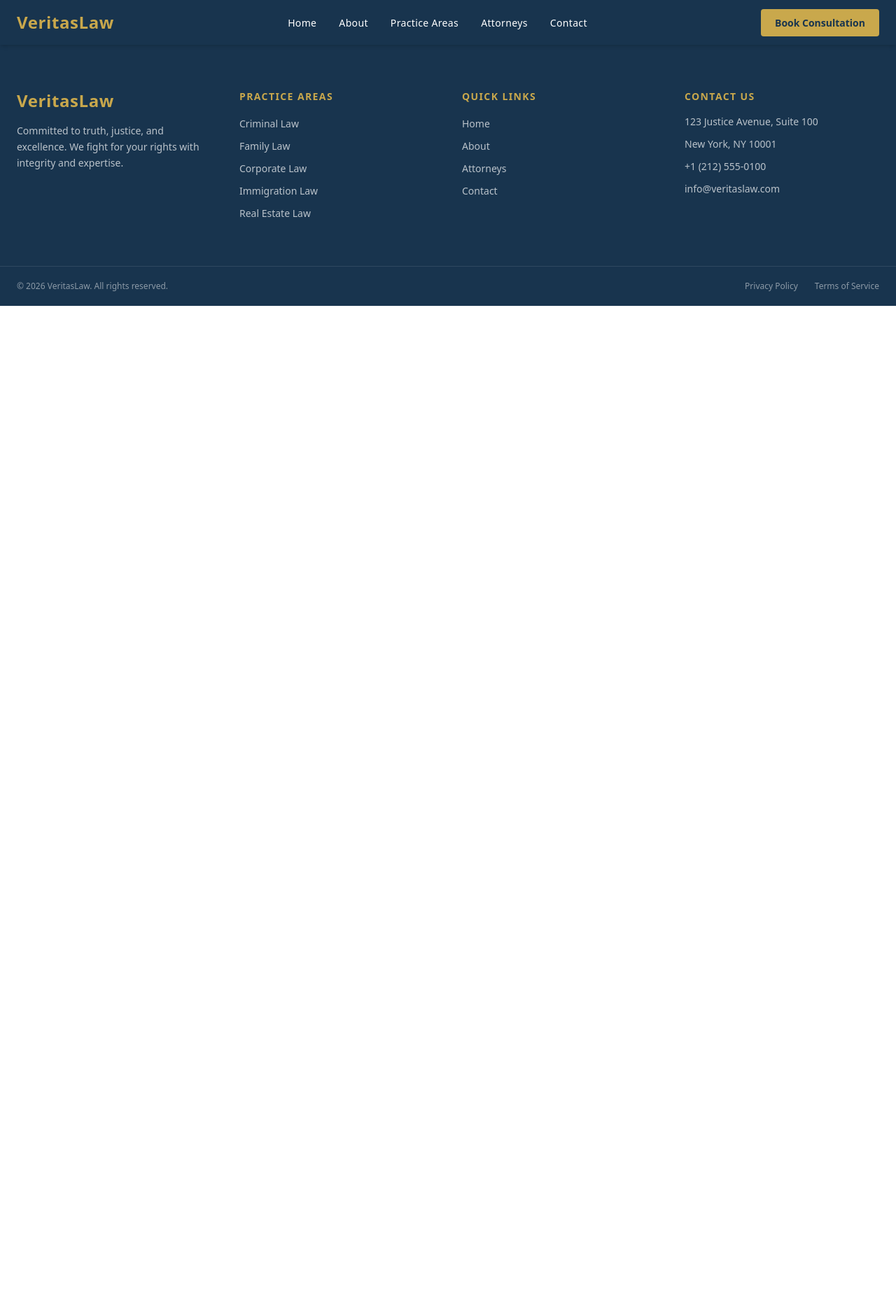
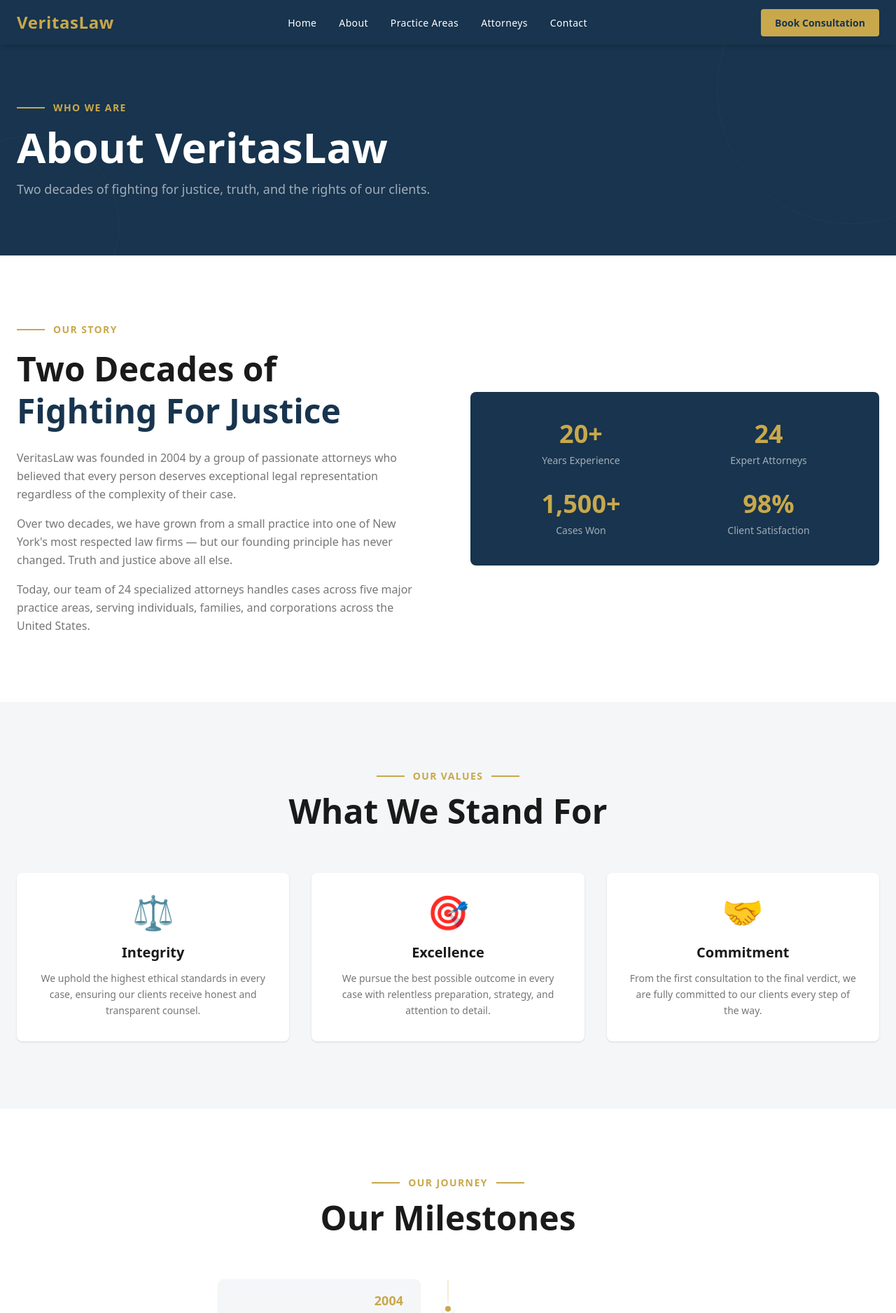
Before and after one commit to mihahaj-ul/veritas-law, a Next.js app: page /about in a window 1280 px wide. Shown: the top 1876 px of the page at 70% size. Before the commit the page ends 800 px from the top, so only its background shows below. Built offline with nearby package versions, Linux system fonts and the light colour scheme.

Commit message:
add About page with story, values and timeline sections

```diff
--- a/src/app/(pages)/about/page.tsx
+++ b/src/app/(pages)/about/page.tsx
@@ -1,3 +1,15 @@
-export default function page() {
-  return <div></div>
+import PageBanner from "@/components/ui/PageBanner";
+import AboutContent from "@/sections/about/AboutContent";
+
+export default function AboutPage() {
+  return (
+    <main>
+      <PageBanner
+        eyebrow="Who We Are"
+        title="About VeritasLaw"
+        subtitle="Two decades of fighting for justice, truth, and the rights of our clients."
+      />
+      <AboutContent />
+    </main>
+  );
 }
--- /dev/null
+++ b/src/components/ui/PageBanner.tsx
@@ -0,0 +1,36 @@
+type PageBannerProps = {
+  eyebrow: string;
+  title: string;
+  subtitle?: string;
+};
+
+export default function PageBanner({
+  eyebrow,
+  title,
+  subtitle,
+}: PageBannerProps) {
+  return (
+    <section className="bg-navy py-20 relative overflow-hidden">
+      <div className="absolute inset-0 opacity-5">
+        <div className="absolute top-0 right-0 w-96 h-96 border border-gold rounded-full translate-x-1/3 -translate-y-1/3" />
+        <div className="absolute bottom-0 left-0 w-64 h-64 border border-gold rounded-full -translate-x-1/3 translate-y-1/3" />
+      </div>
+      <div className="max-w-7xl mx-auto px-6 relative z-10">
+        <div className="flex items-center gap-3 mb-4">
+          <div className="w-10 h-0.5 bg-gold" />
+          <span className="text-gold text-sm font-semibold uppercase tracking-widest">
+            {eyebrow}
+          </span>
+        </div>
+        <h1 className="text-white text-4xl md:text-6xl font-bold mb-4">
+          {title}
+        </h1>
+        {subtitle && (
+          <p className="text-white/60 text-lg max-w-2xl leading-relaxed">
+            {subtitle}
+          </p>
+        )}
+      </div>
+    </section>
+  );
+}
--- a/src/sections/about/AboutContent.tsx
+++ b/src/sections/about/AboutContent.tsx
@@ -1,3 +1,170 @@
-export default function page() {
-  return <div></div>
+const values = [
+  {
+    icon: "⚖️",
+    title: "Integrity",
+    description:
+      "We uphold the highest ethical standards in every case, ensuring our clients receive honest and transparent counsel.",
+  },
+  {
+    icon: "🎯",
+    title: "Excellence",
+    description:
+      "We pursue the best possible outcome in every case with relentless preparation, strategy, and attention to detail.",
+  },
+  {
+    icon: "🤝",
+    title: "Commitment",
+    description:
+      "From the first consultation to the final verdict, we are fully committed to our clients every step of the way.",
+  },
+];
+
+const milestones = [
+  { year: "2004", event: "VeritasLaw founded in New York City" },
+  { year: "2008", event: "Expanded to corporate and immigration law" },
+  { year: "2013", event: "Recognized by American Bar Association" },
+  { year: "2017", event: "Opened second office in Los Angeles" },
+  { year: "2021", event: "Ranked Top 10 Law Firm in New York" },
+  { year: "2024", event: "Surpassed 1,500 cases won" },
+];
+
+export default function AboutContent() {
+  return (
+    <div className="bg-white">
+      {/* Story Section */}
+      <section className="py-24">
+        <div className="max-w-7xl mx-auto px-6">
+          <div className="grid grid-cols-1 lg:grid-cols-2 gap-16 items-center">
+            {/* Left Text */}
+            <div>
+              <div className="flex items-center gap-3 mb-4">
+                <div className="w-10 h-0.5 bg-gold" />
+                <span className="text-gold text-sm font-semibold uppercase tracking-widest">
+                  Our Story
+                </span>
+              </div>
+              <h2 className="text-dark text-4xl md:text-5xl font-bold mb-6 leading-tight">
+                Two Decades of <br />
+                <span className="text-navy">Fighting For Justice</span>
+              </h2>
+              <p className="text-dark/60 leading-relaxed mb-4">
+                VeritasLaw was founded in 2004 by a group of passionate
+                attorneys who believed that every person deserves exceptional
+                legal representation regardless of the complexity of their case.
+              </p>
+              <p className="text-dark/60 leading-relaxed mb-4">
+                Over two decades, we have grown from a small practice into one
+                of New York's most respected law firms — but our founding
+                principle has never changed. Truth and justice above all else.
+              </p>
+              <p className="text-dark/60 leading-relaxed">
+                Today, our team of 24 specialized attorneys handles cases across
+                five major practice areas, serving individuals, families, and
+                corporations across the United States.
+              </p>
+            </div>
+
+            {/* Right — Stats Card */}
+            <div className="bg-navy rounded-lg p-10 grid grid-cols-2 gap-8">
+              {[
+                { number: "20+", label: "Years Experience" },
+                { number: "24", label: "Expert Attorneys" },
+                { number: "1,500+", label: "Cases Won" },
+                { number: "98%", label: "Client Satisfaction" },
+              ].map((stat) => (
+                <div key={stat.label} className="text-center">
+                  <p className="text-gold text-4xl font-bold">{stat.number}</p>
+                  <p className="text-white/60 text-sm mt-2">{stat.label}</p>
+                </div>
+              ))}
+            </div>
+          </div>
+        </div>
+      </section>
+
+      {/* Values Section */}
+      <section className="bg-offwhite py-24">
+        <div className="max-w-7xl mx-auto px-6">
+          <div className="text-center mb-16">
+            <div className="flex items-center justify-center gap-3 mb-4">
+              <div className="w-10 h-0.5 bg-gold" />
+              <span className="text-gold text-sm font-semibold uppercase tracking-widest">
+                Our Values
+              </span>
+              <div className="w-10 h-0.5 bg-gold" />
+            </div>
+            <h2 className="text-dark text-4xl md:text-5xl font-bold">
+              What We Stand For
+            </h2>
+          </div>
+
+          <div className="grid grid-cols-1 md:grid-cols-3 gap-8">
+            {values.map((value) => (
+              <div
+                key={value.title}
+                className="bg-white rounded-lg p-8 text-center shadow-sm hover:shadow-md hover:-translate-y-1 transition-all duration-300 group"
+              >
+                <div className="text-5xl mb-5">{value.icon}</div>
+                <h3 className="text-dark text-xl font-bold mb-3 group-hover:text-gold transition-colors duration-200">
+                  {value.title}
+                </h3>
+                <p className="text-dark/60 text-sm leading-relaxed">
+                  {value.description}
+                </p>
+              </div>
+            ))}
+          </div>
+        </div>
+      </section>
+
+      {/* Timeline Section */}
+      <section className="py-24">
+        <div className="max-w-4xl mx-auto px-6">
+          <div className="text-center mb-16">
+            <div className="flex items-center justify-center gap-3 mb-4">
+              <div className="w-10 h-0.5 bg-gold" />
+              <span className="text-gold text-sm font-semibold uppercase tracking-widest">
+                Our Journey
+              </span>
+              <div className="w-10 h-0.5 bg-gold" />
+            </div>
+            <h2 className="text-dark text-4xl md:text-5xl font-bold">
+              Our Milestones
+            </h2>
+          </div>
+
+          {/* Timeline */}
+          <div className="relative">
+            <div className="absolute left-1/2 top-0 bottom-0 w-0.5 bg-gold/20 -translate-x-1/2" />
+            <div className="space-y-10">
+              {milestones.map((milestone, index) => (
+                <div
+                  key={milestone.year}
+                  className={`flex items-center gap-8 ${index % 2 === 0 ? "flex-row" : "flex-row-reverse"}`}
+                >
+                  <div
+                    className={`flex-1 ${index % 2 === 0 ? "text-right" : "text-left"}`}
+                  >
+                    <div className="bg-offwhite rounded-lg px-6 py-4 inline-block shadow-sm">
+                      <p className="text-gold font-bold text-lg">
+                        {milestone.year}
+                      </p>
+                      <p className="text-dark/70 text-sm mt-1">
+                        {milestone.event}
+                      </p>
+                    </div>
+                  </div>
+
+                  {/* Center Dot */}
+                  <div className="w-4 h-4 rounded-full bg-gold border-4 border-white shadow-md shrink-0 relative z-10" />
+
+                  <div className="flex-1" />
+                </div>
+              ))}
+            </div>
+          </div>
+        </div>
+      </section>
+    </div>
+  );
 }
```
